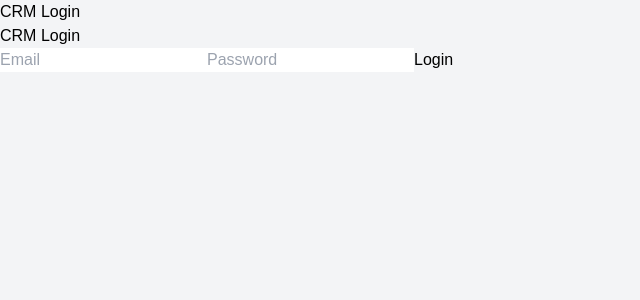
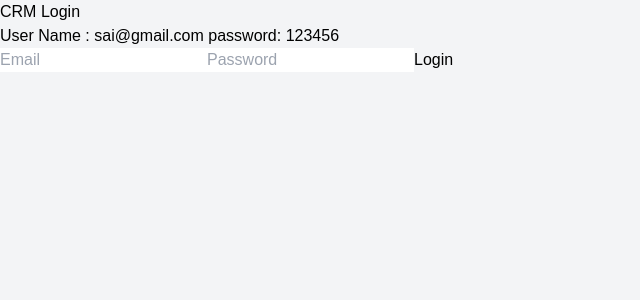
Before and after one commit to saikrishna1235/manufacturing-crm-system, a React (Vite) app in the folder client/: page /login in a window 1280 px wide. Shown: the top 300 px of the page, without its empty margins (0-640 px from the left). Built offline with nearby package versions, Linux system fonts and the light colour scheme.

Commit message:
Displayed original user credentials for test purpose

```diff
--- a/client/src/pages/Login.jsx
+++ b/client/src/pages/Login.jsx
@@ -58,7 +58,7 @@ const Login = () => {
         <h1 className="text-3xl font-bold mb-6 text-center">
           CRM Login
         </h1>
-        <h6 className="text-3xl font-bold mb-6 text-center">CRM Login</h6>
+        <h6 className="text-3xl font-bold mb-6 text-center">User Name : sai@gmail.com password: 123456</h6>
         <form
           onSubmit={handleSubmit}
           className="space-y-5"
```
